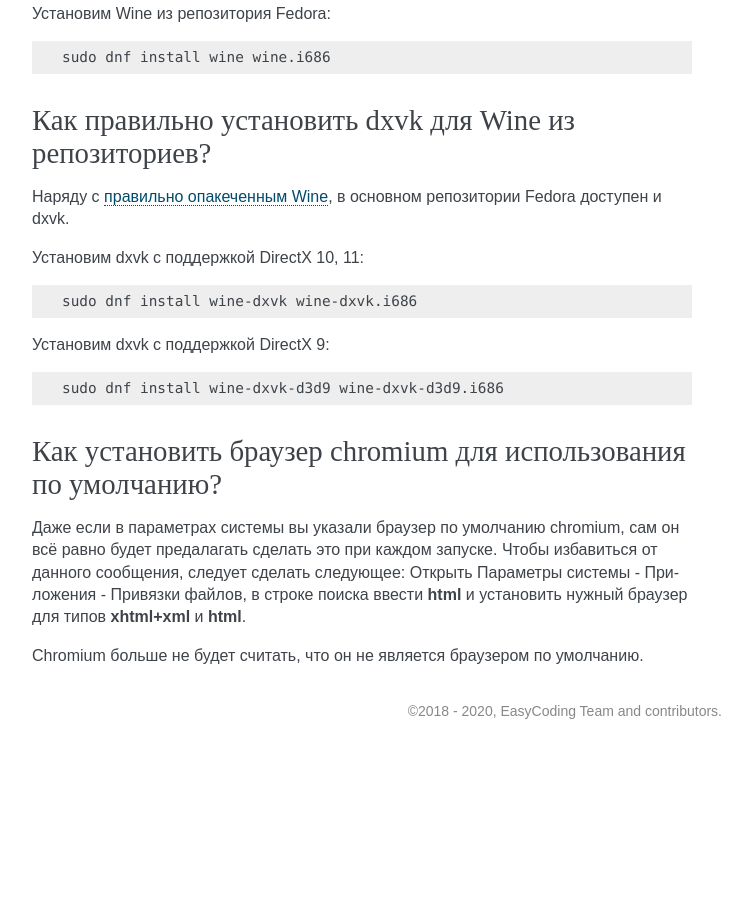
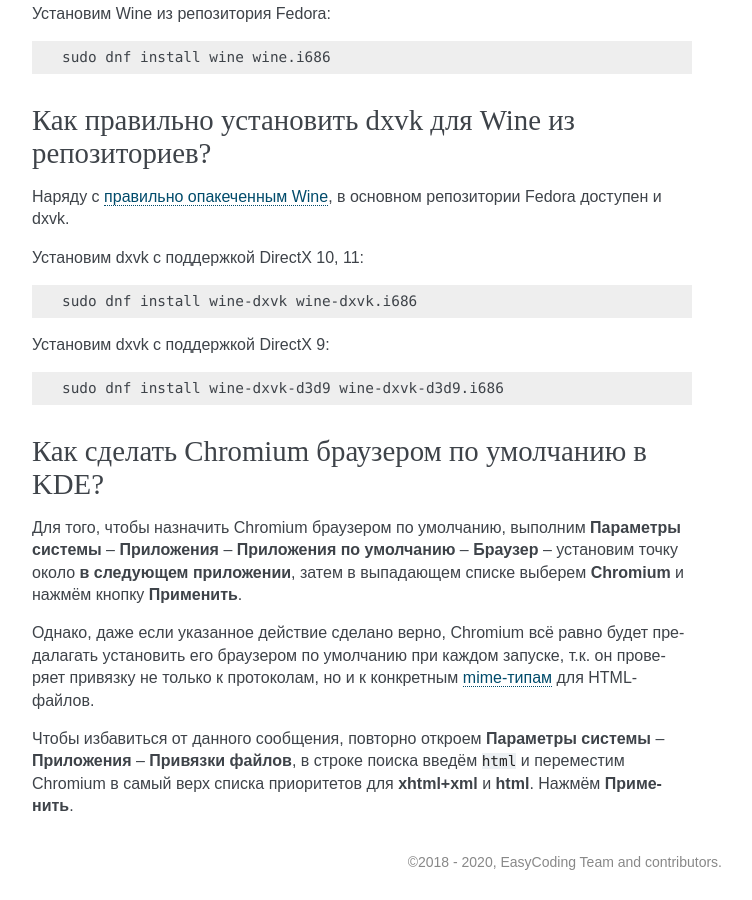
Before and after one commit to RussianFedora/FAQ, a Sphinx documentation site: the page built from source/using-applications.rst, in a window 1280 px wide and 900 px high, scrolled down 20183 px. Shown: the whole window, without its empty margins (388-1140 px from the left). Built offline with Sphinx 7.4.7, drawn with Linux system fonts in a browser that asks for light colours; before the commit the page ends 20932 px from its top, so only the background shows below that; some of the changed text lies outside the part shown.

Commit message:
Updated Chromium question.

```diff
--- a/source/using-applications.rst
+++ b/source/using-applications.rst
@@ -1129,13 +1129,14 @@
 
     sudo dnf install wine-dxvk-d3d9 wine-dxvk-d3d9.i686
 
-.. index:: kde, chromium, chrome, default
+.. index:: kde, chromium, chrome, default, plasma, browser
 .. _kde-chromium-default:
 
-Как установить браузер chromium для использования по умолчанию?
-==========================================================
+Как сделать Chromium браузером по умолчанию в KDE?
+======================================================
 
-Даже если в параметрах системы вы указали браузер по умолчанию chromium, сам он всё равно будет предалагать сделать это при каждом запуске. Чтобы избавиться от данного сообщения, следует сделать следующее:
-Открыть Параметры системы - Приложения - Привязки файлов, в строке поиска ввести **html** и установить нужный браузер для типов **xhtml+xml** и **html**.
+Для того, чтобы назначить Chromium браузером по умолчанию, выполним **Параметры системы** -- **Приложения** -- **Приложения по умолчанию** -- **Браузер** -- установим точку около **в следующем приложении**, затем в выпадающем списке выберем **Chromium** и нажмём кнопку **Применить**.
 
-Chromium больше не будет считать, что он не является браузером по умолчанию.
+Однако, даже если указанное действие сделано верно, Chromium всё равно будет предалагать установить его браузером по умолчанию при каждом запуске, т.к. он проверяет привязку не только к протоколам, но и к конкретным :ref:`mime-типам <file-types>` для HTML-файлов.
+
+Чтобы избавиться от данного сообщения, повторно откроем **Параметры системы** -- **Приложения** -- **Привязки файлов**, в строке поиска введём ``html`` и переместим Chromium в самый верх списка приоритетов для **xhtml+xml** и **html**. Нажмём **Применить**.
```
